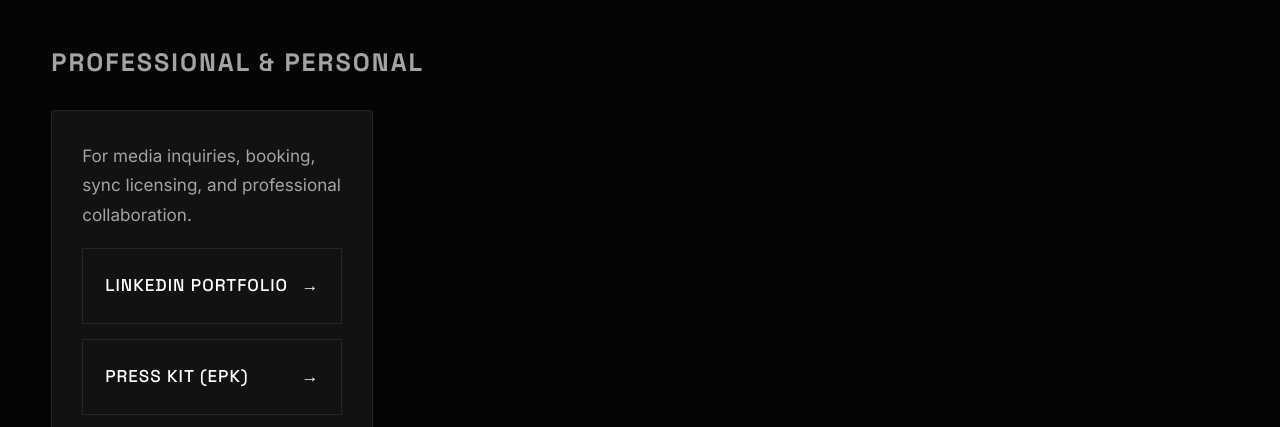
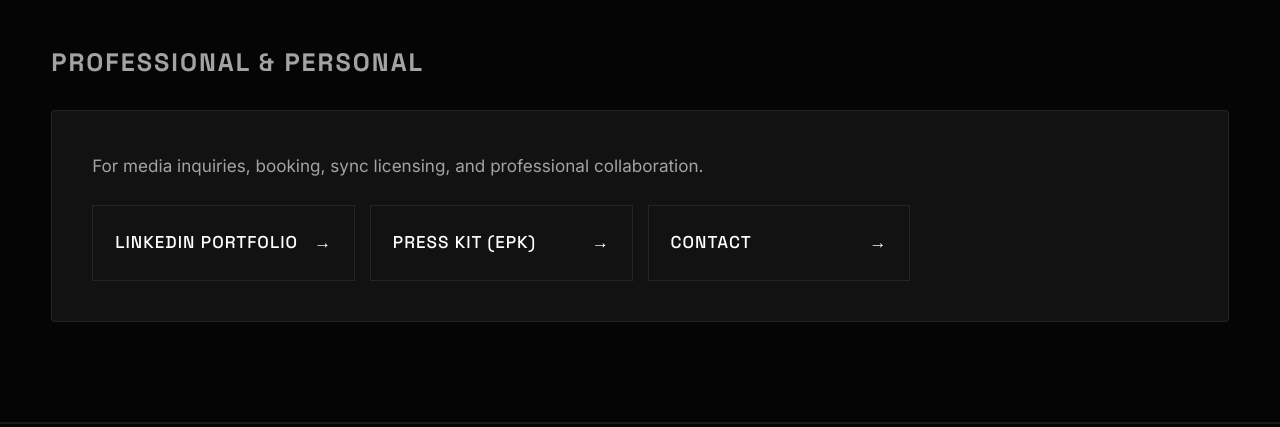
Before and after one commit to khalidbinalam/khalidbinalam.github.io, a website built with Vite: page index.html in a window 1280 px wide. Shown: the part 7468-7895 px from the top of the page. Built offline with nearby package versions, Linux system fonts and the light colour scheme.

Commit message:
Updated index.html

```diff
--- a/index.html
+++ b/index.html
@@ -694,18 +694,14 @@
         <!-- Professional & Personal Links -->
         <div style="margin-top: 50px;">
           <h3 style="font-family: var(--font-display); font-size: 1.4rem; margin-bottom: 25px; color: var(--text-muted); text-transform: uppercase; letter-spacing: 2px;">Professional & Personal</h3>
-          <div class="grid-12">
-            <div class="col-12">
-              <div class="panel">
-                <p style="color: var(--text-muted); font-size: 0.95rem; margin-bottom: 18px;">
+          <div class="panel" style="padding: 40px; border: 1px solid var(--border);">
+            <p style="color: var(--text-muted); font-size: 0.95rem; margin-bottom: 25px;">
               For media inquiries, booking, sync licensing, and professional collaboration.
             </p>
             <div class="hub-grid">
               <a href="https://www.linkedin.com/in/khalid-bin-alam/" class="hub-btn">LinkedIn Portfolio <span>&rarr;</span></a>
               <a href="#" class="hub-btn">Press Kit (EPK) <span>&rarr;</span></a>
               <a href="mailto:hello@khalidbinalam.com" class="hub-btn">Contact <span>&rarr;</span></a>
-                </div>
-              </div>
             </div>
           </div>
         </div>
```
Lines whose indentation alone changed are shown as unchanged.
